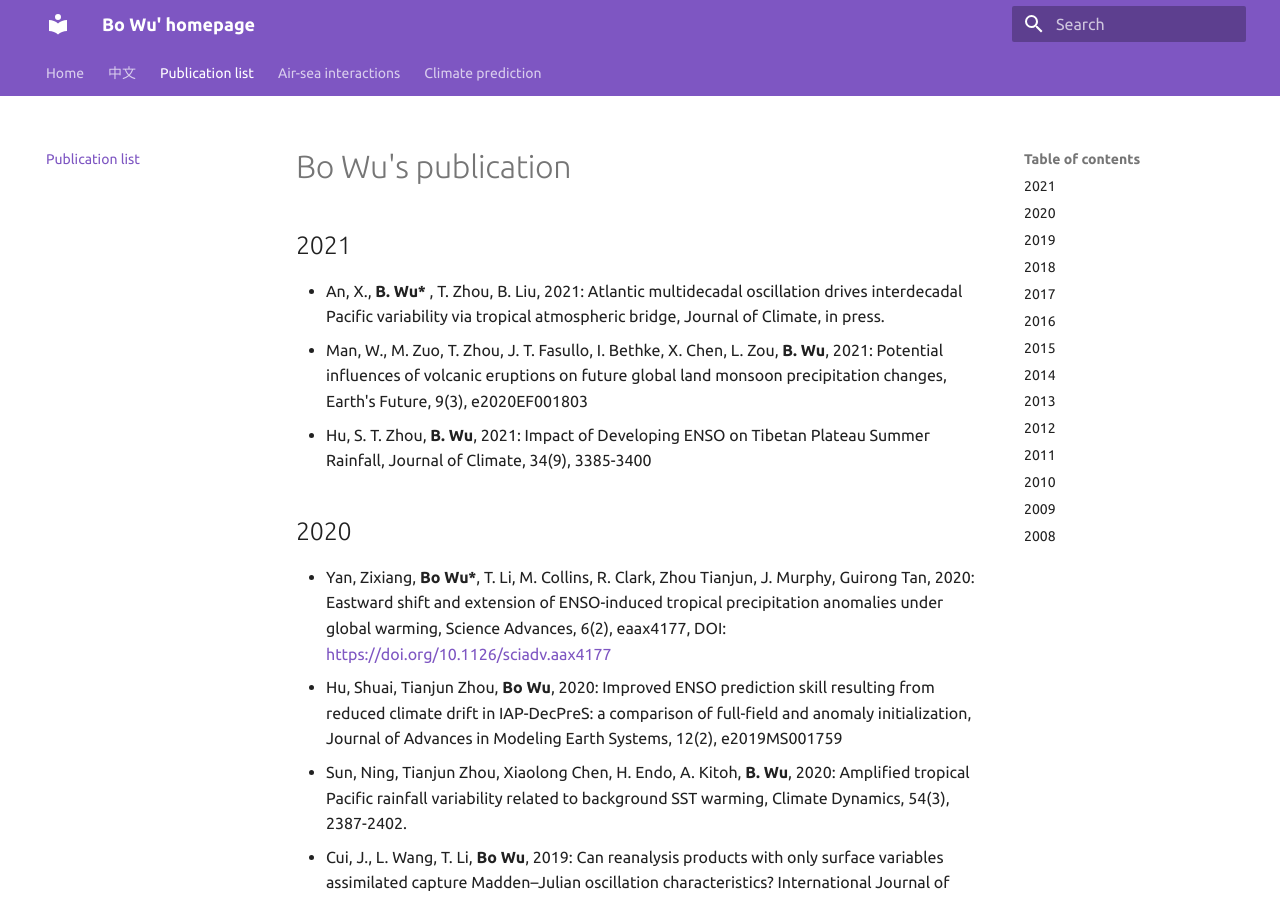
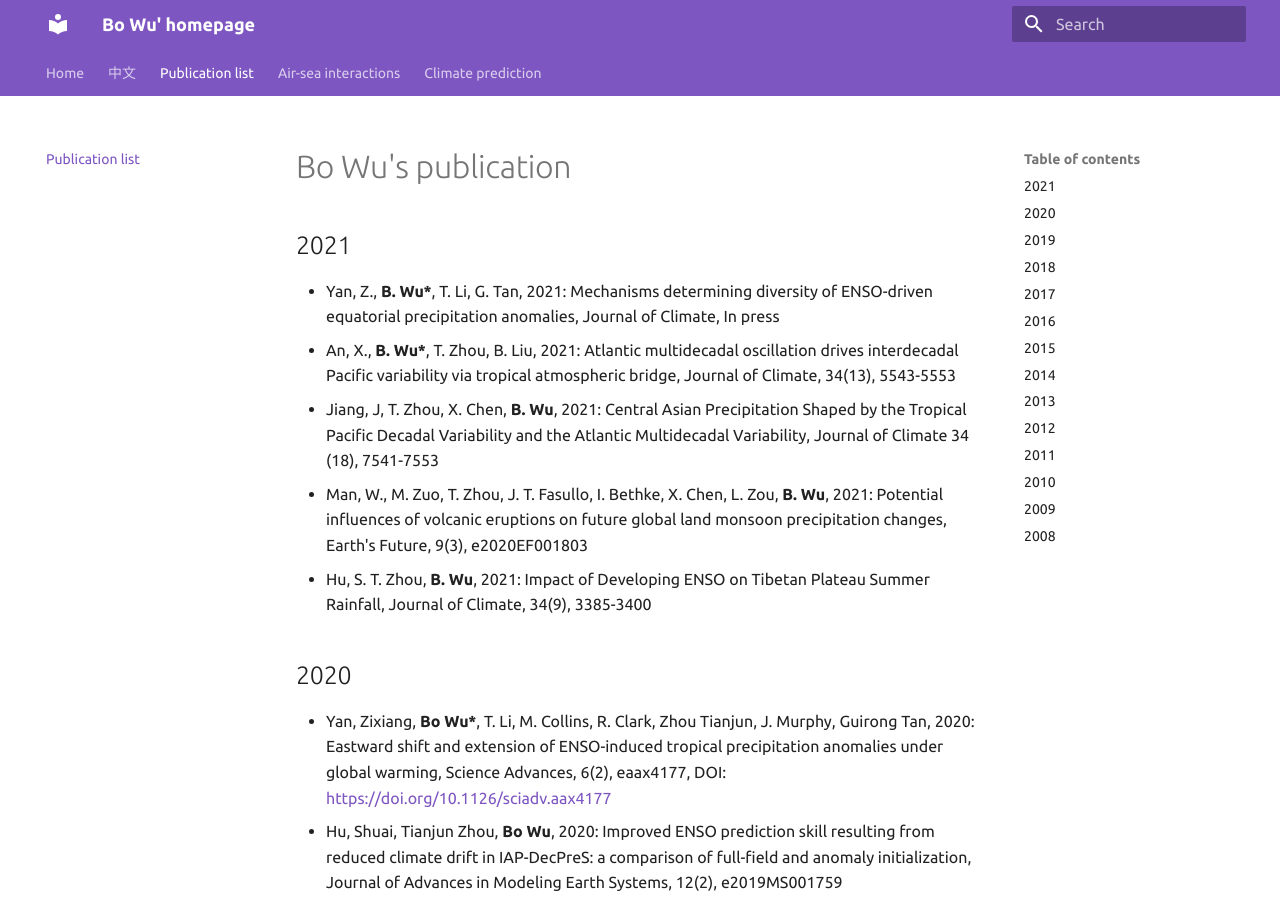
Before and after one commit to wb8213/wubo-homepage, an MkDocs documentation site: the page built from docs/publication_list.md, in a window 1280 px wide and 900 px high. Built offline with MkDocs 1.6.1 and Material for MkDocs 9.7.7, drawn with Linux system fonts in a browser that asks for light colours.

Commit message:
fifth commit

```diff
--- a/docs/publication_list.md
+++ b/docs/publication_list.md
@@ -1,7 +1,9 @@
 #Bo Wu's publication
 
 ##2021
-* An, X., __B. Wu*__ , T. Zhou, B. Liu, 2021: Atlantic multidecadal oscillation drives interdecadal Pacific variability via tropical atmospheric bridge, Journal of Climate, in press.
+* Yan, Z., __B. Wu*__, T. Li, G. Tan, 2021: Mechanisms determining diversity of ENSO-driven equatorial precipitation anomalies, Journal of Climate, In press
+* An, X., __B. Wu*__, T. Zhou, B. Liu, 2021: Atlantic multidecadal oscillation drives interdecadal Pacific variability via tropical atmospheric bridge, Journal of Climate, 34(13), 5543-5553
+* Jiang, J, T. Zhou, X. Chen,  __B. Wu__, 2021: Central Asian Precipitation Shaped by the Tropical Pacific Decadal Variability and the Atlantic Multidecadal Variability, Journal of Climate 34 (18), 7541-7553
 * Man, W., M. Zuo, T. Zhou, J. T. Fasullo, I. Bethke, X. Chen, L. Zou, __B. Wu__, 2021: Potential influences of volcanic eruptions on future global land monsoon precipitation changes, Earth's Future, 9(3), e2020EF001803
 * Hu, S. T. Zhou, __B. Wu__, 2021: Impact of Developing ENSO on Tibetan Plateau Summer Rainfall, Journal of Climate, 34(9), 3385-3400
 
```
Also changed, not shown: site/publication_list/index.html, site/search/search_index.json, site/sitemap.xml, 1 other file.
